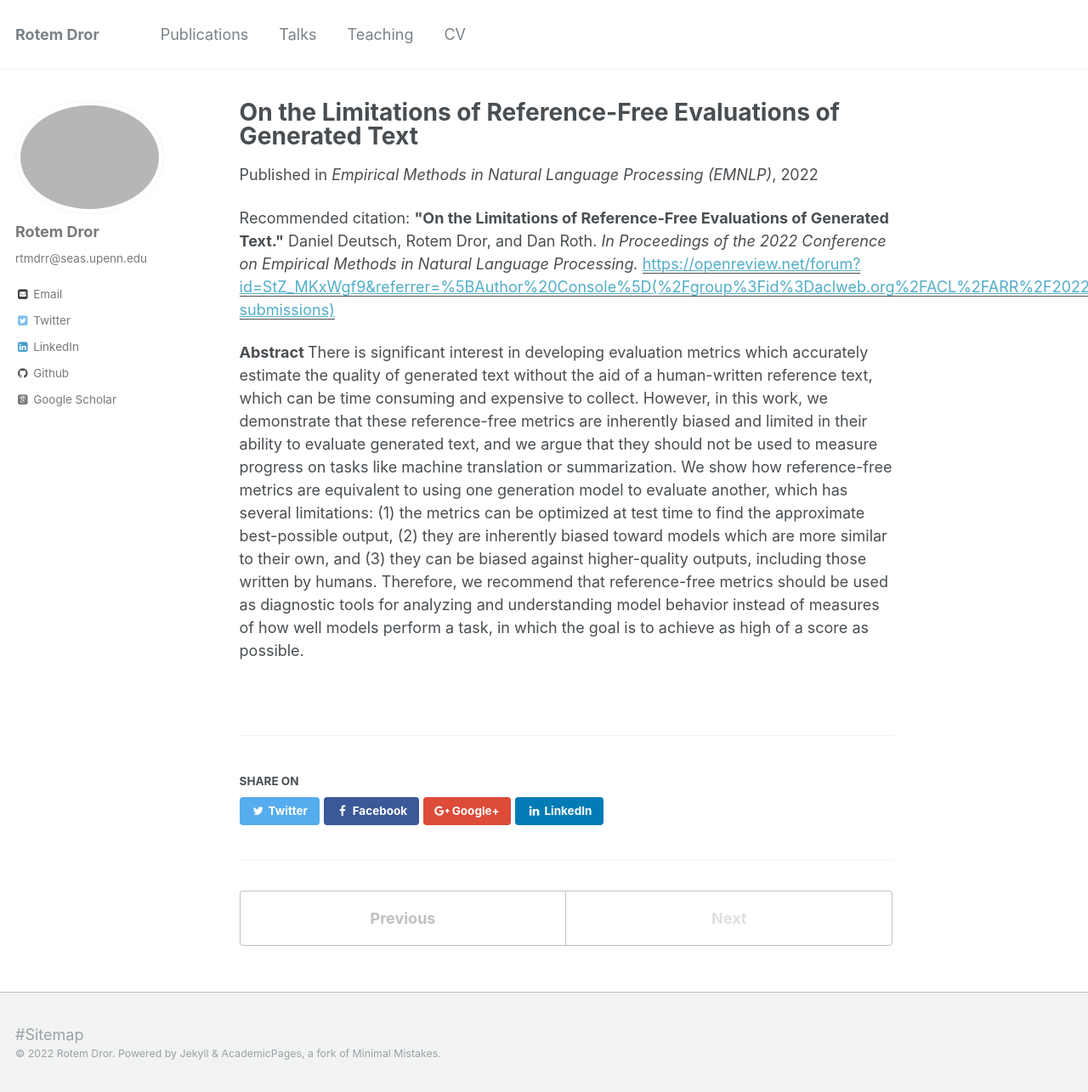
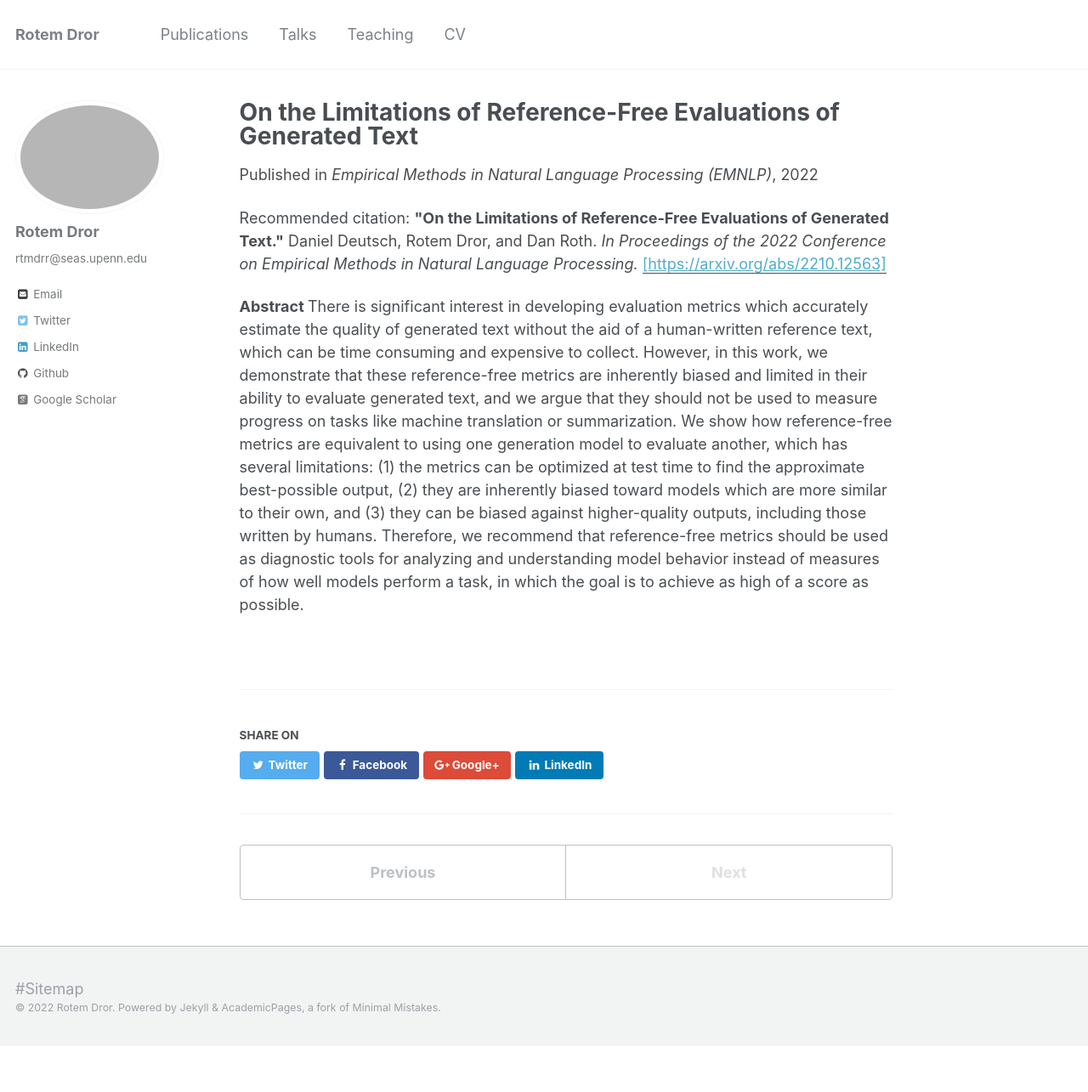
Before and after one commit to rtmdrr/rtmdrr.github.io, a Jekyll site: the page built from _publications/reference-free.md, in a window 1280 px wide and 1285 px high. Shown: the whole window at 85% size. Built offline with Jekyll 4.4.1, drawn with Linux system fonts in a browser that asks for light colours; some web fonts are replaced; some of the changed lines change nothing that is shown.

Commit message:
Update reference-free.md

```diff
--- a/_publications/reference-free.md
+++ b/_publications/reference-free.md
@@ -4,7 +4,7 @@ collection: publications
 permalink: /publication/reference-free
 date: 2022-12-07
 venue: 'Empirical Methods in Natural Language Processing (EMNLP)'
-paperurl: 'https://openreview.net/forum?id=StZ_MKxWgf9&referrer=%5BAuthor%20Console%5D(%2Fgroup%3Fid%3Daclweb.org%2FACL%2FARR%2F2022%2FMarch%2FAuthors%23your-submissions)'
+paperurl: '[https://arxiv.org/abs/2210.12563]'
 citation: '<b>"On the Limitations of Reference-Free Evaluations of Generated Text."</b> Daniel Deutsch, Rotem Dror, and Dan Roth. <i> In Proceedings of the 2022 Conference on Empirical Methods in Natural Language Processing.</i>'
 ---
 
```
